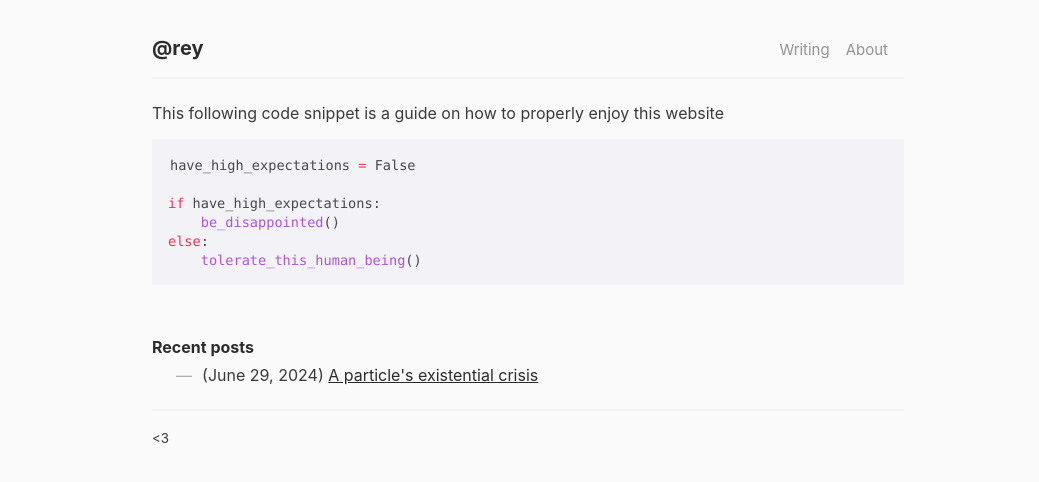
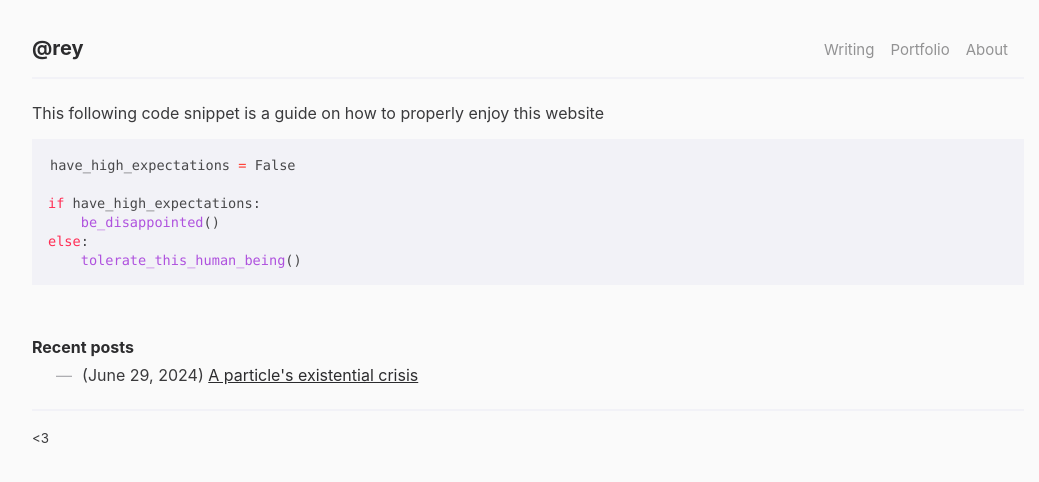
Before and after one commit to exkcd/blog, a Jekyll site: the page built from index.md, in a window 1280 px wide. Shown: the top 482 px of the page, without its empty margins (112-1151 px from the left). Built offline with Jekyll 4.4.1, drawn with Linux system fonts in a browser that asks for light colours.

Commit message:
Updated website

```diff
--- a/_config.yml
+++ b/_config.yml
@@ -22,8 +22,15 @@ sass:
 nav:
   - title: About
     url: /about
+  - title: Portfolio
+    url: /portfolio
   - title: Writing
     url: /archive
+
+
+# For my photography photos
+include:
+  - "_img"
 
 # Exclusions
 exclude:
--- a/_sass/layout.scss
+++ b/_sass/layout.scss
@@ -1,7 +1,7 @@
 // Layout
 
 .container {
-  max-width: 50rem;
+  max-width: 65rem;
   padding-left: 1.5rem;
   padding-right: 1.5rem;
   margin-left: auto;
--- a/_sass/type.scss
+++ b/_sass/type.scss
@@ -1,7 +1,12 @@
 // Typography
 
 // Headers
-h1, h2, h3, h4, h5, h6 {
+h1,
+h2,
+h3,
+h4,
+h5,
+h6 {
   margin-bottom: 0.5rem;
   font-weight: 600;
   line-height: 1.25;
@@ -39,7 +44,9 @@ strong {
   color: var(--body-strong);
 }
 
-ul, ol, dl {
+ul,
+ol,
+dl {
   margin-top: 0;
   margin-bottom: var(--spacer);
 }
@@ -58,7 +65,7 @@ dt {
 }
 
 dd {
-    margin-bottom: .5rem;
+  margin-bottom: 0.5rem;
 }
 
 // Misc
@@ -66,14 +73,14 @@ footer {
   position: relative;
   margin: 1.5rem 0;
   border: 0;
-    border-top: .125rem solid var(--hr-color);
+  border-top: 0.125rem solid var(--hr-color);
 }
 
 hr {
   margin: 0 auto;
   border: 0;
   width: 5rem;
-    border-top: .125rem solid var(--hr-color);
+  border-top: 0.125rem solid var(--hr-color);
 }
 
 abbr {
@@ -85,10 +92,10 @@ abbr {
 
 // Quotes
 blockquote {
-    padding: .5rem 1rem;
-    margin: .8rem 0;
+  padding: 0.5rem 1rem;
+  margin: 0.8rem 0;
   color: var(--blockquote-color);
-    border-left: .25rem solid var(--border-color);
+  border-left: 0.25rem solid var(--border-color);
 }
 
 blockquote p:last-child {
```
Also changed, not shown: portfolio.md (added, +10 -0 lines), assets/gallery/DSC00447.jpg (added), assets/gallery/DSC00476.jpg (added), assets/gallery/DSC00552.jpg (added), assets/gallery/DSC00568.jpg (added). Lines whose indentation alone changed are shown as unchanged.
